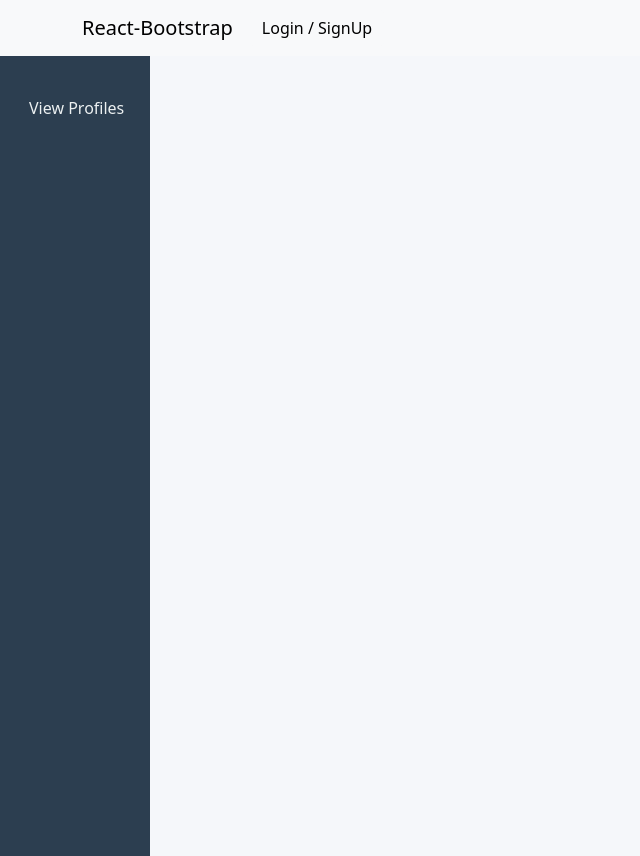
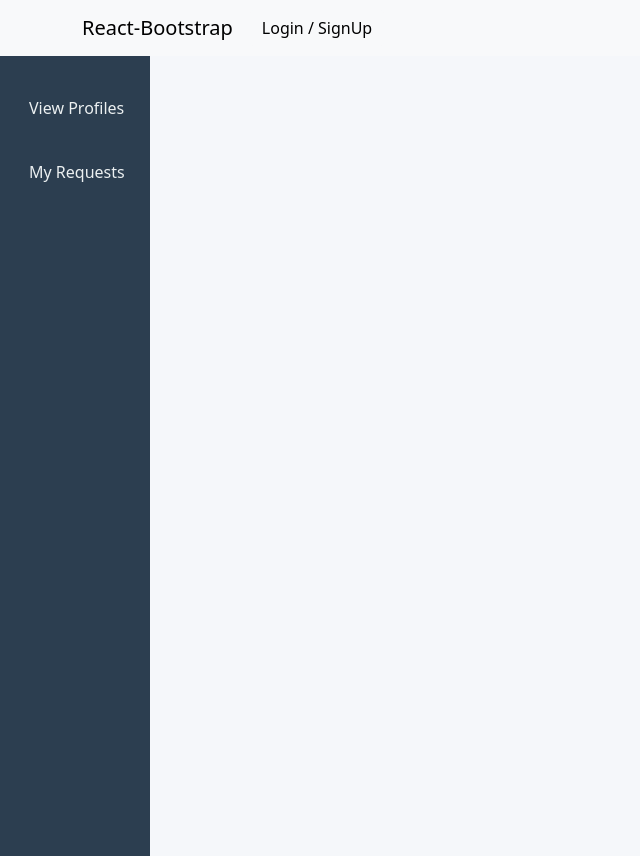
Before and after one commit to sowmya232/SkillBridge, a React (Vite) app in the folder SkillBridge/: page /customersdashboard in a window 1280 px wide. Shown: the whole page, without its empty margins (0-640 px from the left). Built offline with nearby package versions, Linux system fonts and the light colour scheme.

Commit message:
second commit after booking

```diff
--- a/SkillBridge/src/App.jsx
+++ b/SkillBridge/src/App.jsx
@@ -7,6 +7,7 @@ import WorkersDashboard from './Components/Dashboard/WorkersDashboard/WorkersDah
 import CustomersDashboard from './Components/Dashboard/CustomersDashboard/CustomerDashboardMain/CustomersDashboard'
 import Myprofile from './Components/Dashboard/WorkersDashboard/MyProfile/Myprofile';
 import ViewProfiles from './Components/Dashboard/CustomersDashboard/ViewProfiles/ViewProfiles';
+import MyRequests from './Components/Dashboard/CustomersDashboard/MyRequests/MyRequests';
 
 const App = () => {
   return (
@@ -27,6 +28,7 @@ const App = () => {
         {/* Customers Dashboard Route */}
         <Route path='/customersdashboard' element={<CustomersDashboard />} >
              <Route path='viewprofiles' element={<ViewProfiles />} />
+             <Route path='myrequests' element={<MyRequests />} />
 
           </Route>
 
--- a/SkillBridge/src/Components/Dashboard/CustomersDashboard/CustomerDashboardMain/CustomersDashboard.jsx
+++ b/SkillBridge/src/Components/Dashboard/CustomersDashboard/CustomerDashboardMain/CustomersDashboard.jsx
@@ -8,6 +8,7 @@ const CustomersDashboard = () => {
      <div className='customers_dashboard_parent'>
         <div id="left_side_options">
            <Link to="viewprofiles">View Profiles</Link>
+            <Link to="myrequests">My Requests</Link>
 
         </div>
         <div id="main">
--- /dev/null
+++ b/SkillBridge/src/Components/Dashboard/CustomersDashboard/MyRequests/MyRequests.jsx
@@ -0,0 +1,11 @@
+import React from 'react'
+
+const MyRequests = () => {
+  return (
+    <div>
+
+    </div>
+  )
+}
+
+export default MyRequests
--- a/SkillBridge/src/Components/Dashboard/CustomersDashboard/ViewProfiles/ViewProfiles.jsx
+++ b/SkillBridge/src/Components/Dashboard/CustomersDashboard/ViewProfiles/ViewProfiles.jsx
@@ -74,6 +74,7 @@ const [selectedRating, setSelectedRating] = useState('');
   };
 
   const handleConfirmBooking = async () => {
+    console.log('cofirm booking is clicked')
     if (!location || !loggedInUser || !selectedWorker || !selectedService) return;
 
     try {
@@ -99,6 +100,7 @@ const [selectedRating, setSelectedRating] = useState('');
           customerId: loggedInUser.uid,
           serviceType: selectedService.typeOfTrade,
           location,
+          selectedDate,
           status: 'Pending',
           bookedAt: new Date().toISOString()
         })
```
Also changed, not shown: SkillBridge/src/Components/Dashboard/CustomersDashboard/FilteringProfiles/FilteringProfiles.jsx (deleted).
